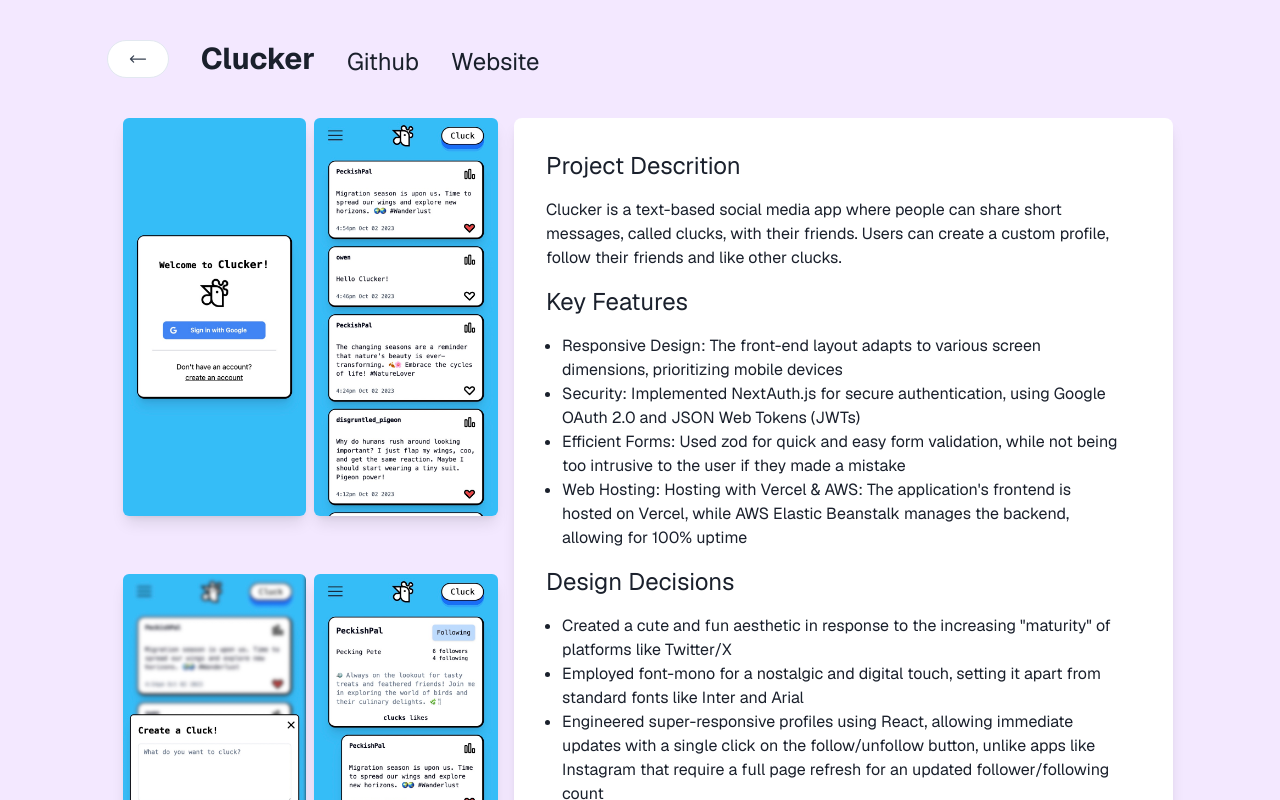
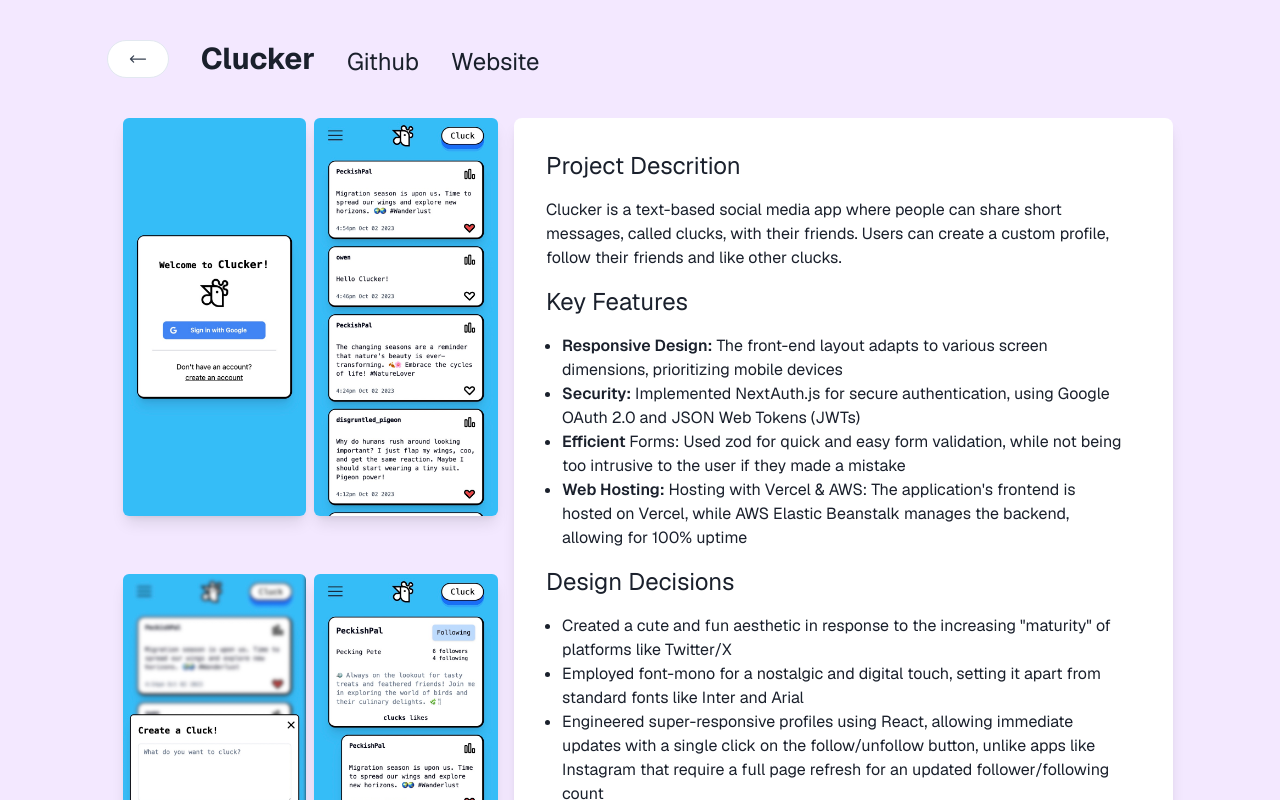
Before and after one commit to Owen-Allen/portfolio, a Next.js app: page /clucker in a window 1280 px wide. Shown: the top 800 px of the page. Built offline with nearby package versions, Linux system fonts and the light colour scheme.

Commit message:
fix typos

```diff
--- a/app/bookstore-web-app/page.tsx
+++ b/app/bookstore-web-app/page.tsx
@@ -40,8 +40,7 @@
                         Project Description
                     </h2>
                     <p className="py-4">
-                        This application is a online bookstore, consisting of a Hero Page, a Browse page, individual pages for each book as well as a checkout system.
-                    </p>
+                        An online bookstore application with a featuring a Hero Page, a Browse page, individual book pages, and an efficient checkout system.                    </p>
                     <h2 className="text-2xl">
                         Key Features
                     </h2>
--- a/app/clucker/page.tsx
+++ b/app/clucker/page.tsx
@@ -47,10 +47,10 @@
                         Key Features
                     </h2>
                     <ul className="p-4 list-disc">
-                        <li>Responsive Design: The front-end layout adapts to various screen dimensions, prioritizing mobile devices</li>
-                        <li>Security: Implemented NextAuth.js for secure authentication, using Google OAuth 2.0 and JSON Web Tokens (JWTs)</li>
-                        <li>Efficient Forms: Used zod for quick and easy form validation, while not being too intrusive to the user if they made a mistake </li>
-                        <li>Web Hosting: Hosting with Vercel & AWS: The application&apos;s frontend is hosted on Vercel, while AWS Elastic Beanstalk manages the backend, allowing for 100% uptime</li>
+                        <li><span className="font-semibold">Responsive Design:</span> The front-end layout adapts to various screen dimensions, prioritizing mobile devices</li>
+                        <li><span className="font-semibold">Security:</span> Implemented NextAuth.js for secure authentication, using Google OAuth 2.0 and JSON Web Tokens (JWTs)</li>
+                        <li><span className="font-semibold">Efficient </span>Forms: Used zod for quick and easy form validation, while not being too intrusive to the user if they made a mistake </li>
+                        <li><span className="font-semibold">Web Hosting:</span> Hosting with Vercel & AWS: The application&apos;s frontend is hosted on Vercel, while AWS Elastic Beanstalk manages the backend, allowing for 100% uptime</li>
                     </ul>
 
 
--- a/app/photo-notes/page.tsx
+++ b/app/photo-notes/page.tsx
@@ -36,12 +36,12 @@
                     </h2>
                     <p className="py-4">
                         photo-notes is a tool that makes it easier to insert screenshots into your Markdown files. The script works by monitoring the user&apos;s
-                        screenshots directory for new files. When a new file is added, it moves it to the desired directory and creates a Markdown insertion link that can be
+                        screenshot directory for new files. When a new file is added, it moves it to the desired directory and creates a Markdown insertion link that can be
                         added to your notes.
                         <br />
                         <br />
                         During my lectures I would often take notes in Markdown and I wanted to include the diagrams my professors created directly in my notes.
-                        I found that trying to add the images myself during class was time-consuming and would cause me to fall behind, so I created a script to do it instead,
+                        I found that trying to add the images myself during class was time-consuming and would cause me to fall behind, so I created a script to do it instead.
                     </p>
 
 
@@ -49,9 +49,9 @@
                         Key Features
                     </h2>
                     <ul className="p-4 list-disc">
-                        <li>Python and asyncio: Python and asyncio allows the script to monitor the screenshots directory and wait for user input at the same time</li>
-                        <li>CLI Tooling: By adding the tool to your PATH, you can use it from any directory</li>
-                        <li>Bash Scripting: Using shutil, the script can safely perform OS commands to move the user&apos;s screenshot to the proper directory</li>
+                        <li><span className="font-semibold">Python and asyncio:</span> Python and asyncio allows the script to monitor the screenshots directory and wait for user input at the same time</li>
+                        <li><span className="font-semibold">CLI Tooling:</span> By adding the tool to your PATH, you can use it from any directory</li>
+                        <li><span className="font-semibold">Bash Scripting:</span> Using shutil, the script can safely perform OS commands to move the user&apos;s screenshot to the proper directory</li>
                     </ul>
 
 
```
Also changed, not shown: 2 other files (tests, documents, lock files or other folders).
